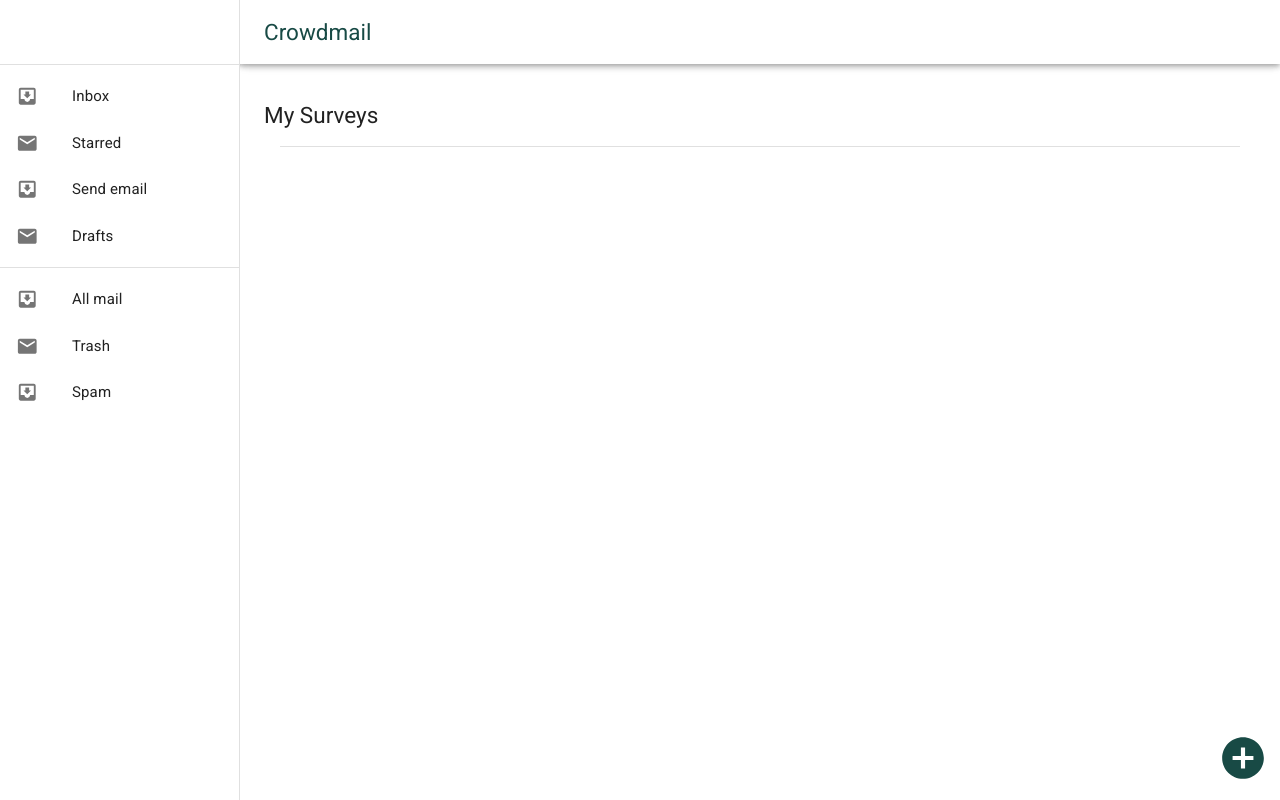
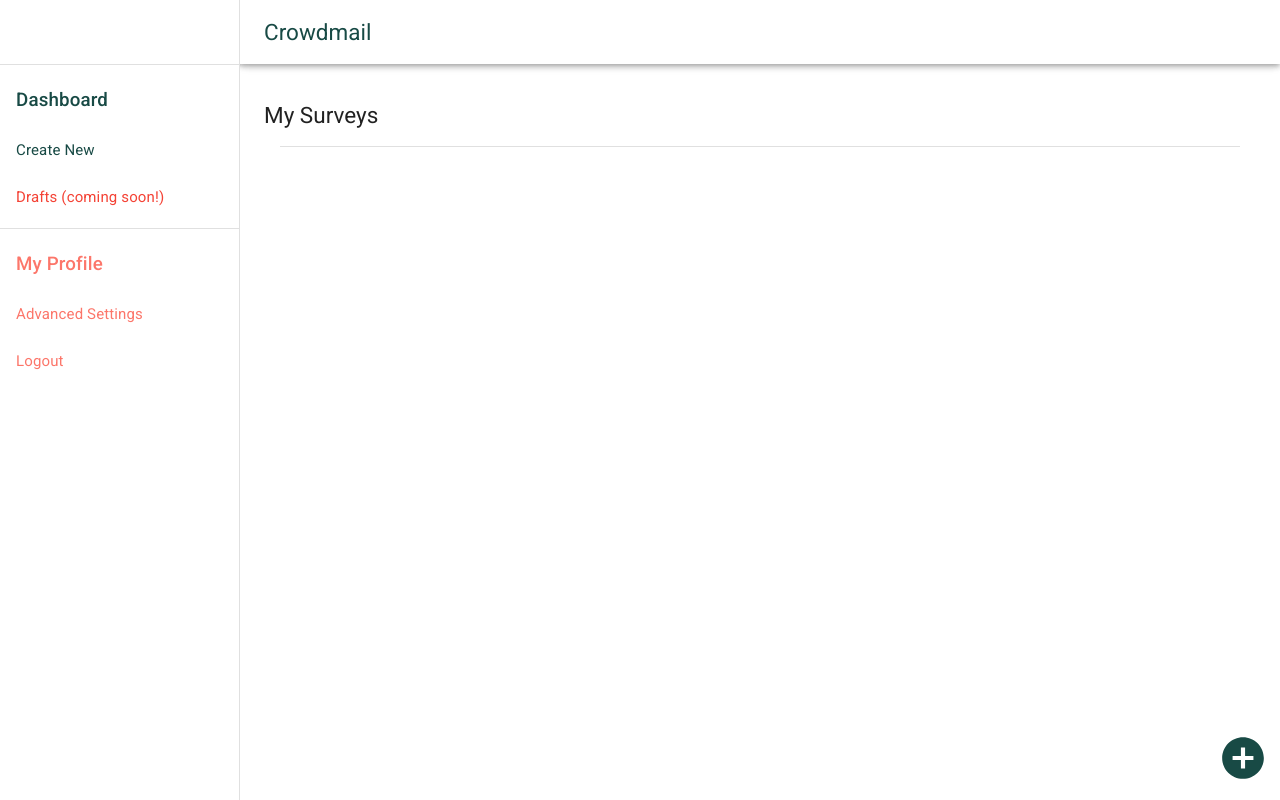
Before and after one commit to Wcarpenter96/CrowdMail, a React (Create React App) app in the folder client/: page /surveys in a window 1280 px wide. Built offline with nearby package versions, Linux system fonts and the light colour scheme; no server answers.

Commit message:
drawer functionality

```diff
--- a/client/src/components/Drawer.js
+++ b/client/src/components/Drawer.js
@@ -1,5 +1,6 @@
 import React from "react";
 import { useDispatch, useSelector } from "react-redux";
+import { Link } from "react-router-dom";
 
 import { setMobileOpen } from "../actions";
 
@@ -11,6 +12,7 @@ import {
   ListItem,
   ListItemIcon,
   ListItemText,
+  Typography,
 } from "@material-ui/core";
 import InboxIcon from "@material-ui/icons/MoveToInbox";
 import MailIcon from "@material-ui/icons/Mail";
@@ -63,25 +65,41 @@ function ResponsiveDrawer(props) {
       <div className={classes.toolbar} />
       <Divider />
       <List>
-        {["Inbox", "Starred", "Send email", "Drafts"].map((text, index) => (
-          <ListItem button key={text}>
-            <ListItemIcon>
-              {index % 2 === 0 ? <InboxIcon /> : <MailIcon />}
-            </ListItemIcon>
-            <ListItemText primary={text} />
-          </ListItem>
-        ))}
+        <ListItem button>
+        <ListItemText>
+            <Typography color="primary" variant="h6">Dashboard</Typography>
+          </ListItemText>
+        </ListItem>
+        <Link to="/surveys/new" style={{padding:"0px"}}>
+        <ListItem button >
+        <ListItemText>
+            <Typography color="primary" >Create New</Typography>
+          </ListItemText>
+        </ListItem>
+        </Link>
+        <ListItem button>
+          <ListItemText>
+            <Typography color="error" >Drafts (coming soon!)</Typography>
+          </ListItemText>
+        </ListItem>
       </List>
       <Divider />
       <List>
-        {["All mail", "Trash", "Spam"].map((text, index) => (
-          <ListItem button key={text}>
-            <ListItemIcon>
-              {index % 2 === 0 ? <InboxIcon /> : <MailIcon />}
-            </ListItemIcon>
-            <ListItemText primary={text} />
-          </ListItem>
-        ))}
+        <ListItem button>
+        <ListItemText>
+            <Typography variant="h6" color="secondary">My Profile</Typography>
+          </ListItemText>
+        </ListItem >
+        <ListItem button >
+        <ListItemText>
+            <Typography color="secondary">Advanced Settings</Typography>
+          </ListItemText>
+        </ListItem>
+        <ListItem button component="a" href="/api/logout">
+        <ListItemText>
+            <Typography color="secondary">Logout</Typography>
+          </ListItemText>
+        </ListItem>
       </List>
     </div>
   );
```
Also changed, not shown: 1 other file (tests, documents, lock files or other folders).
